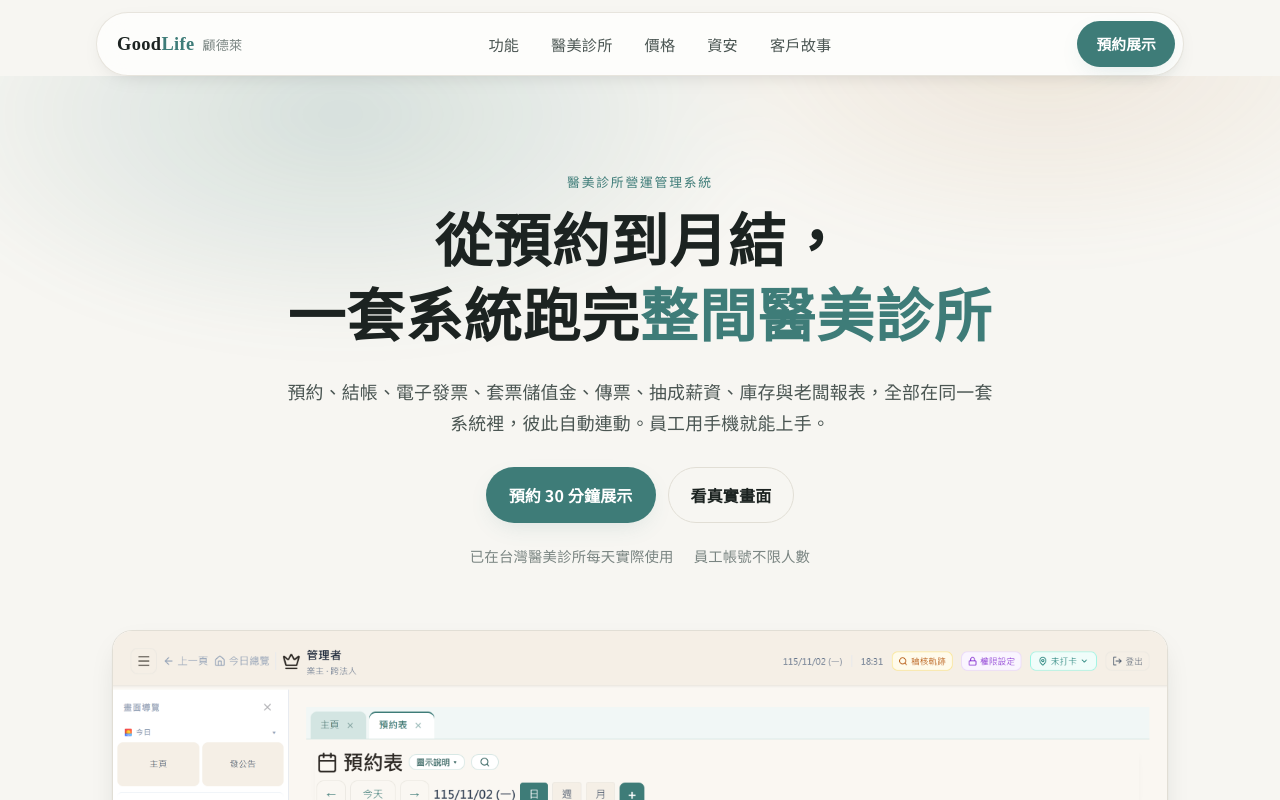
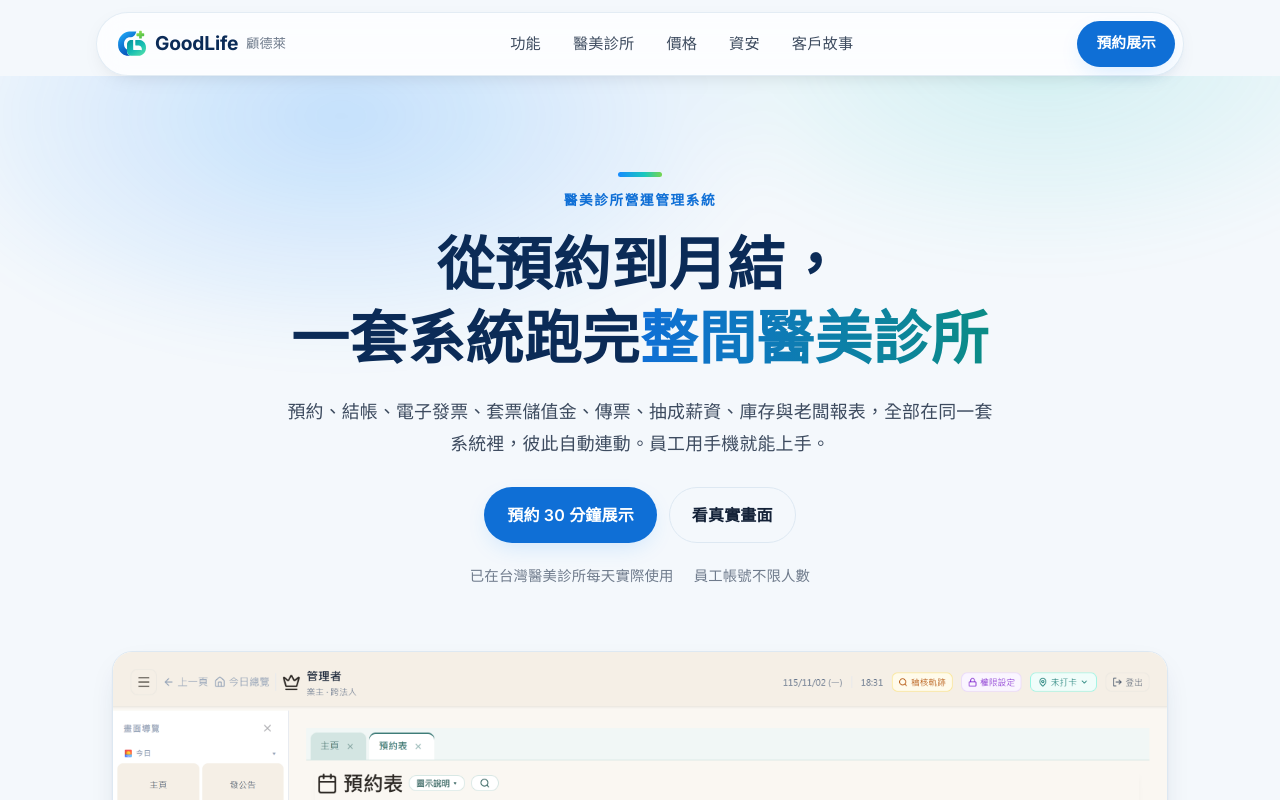
Before and after one commit to zhuoyiclinic-coder/goodlife-website, an Astro site: page / in a window 1280 px wide. Shown: the top 800 px of the page. Built offline with nearby package versions, Linux system fonts and the light colour scheme; Astro itself is replaced by a stand-in of ours.

Commit message:
官網套用 GoodLife 品牌識別 v1.0（深藍、亮藍、湖水藍、綠；圖標 Logo；思源黑體＋Inter）；公布價格與創始診所試點；拿掉尚未驗證的每日備份說法
Co-Authored-By: Claude Opus 5.5 <noreply@anthropic.com>

```diff
--- a/src/data/schema.ts
+++ b/src/data/schema.ts
@@ -32,7 +32,8 @@ export const softwareSchema = () => {
   // 金額公布後才加 offers，避免寫出不合規格的價格
   if (pricing.published) {
     s.offers = pricing.plans.filter((p) => p.price).map((p) => ({
-      '@type': 'Offer', name: p.name, price: p.price, priceCurrency: 'TWD', url: brand.url + '/pricing',
+      '@type': 'Offer', name: p.name + '方案', price: p.price, priceCurrency: 'TWD', url: brand.url + '/pricing',
+      priceSpecification: { '@type': 'UnitPriceSpecification', price: p.price, priceCurrency: 'TWD', unitCode: 'MON', valueAddedTaxIncluded: false },
     }));
   }
   return s;
--- a/src/data/site.ts
+++ b/src/data/site.ts
@@ -53,18 +53,21 @@ export const roles = [
 
 // 價格：金額由業主拍板後再把 published 改成 true，頁面才會顯示數字
 export const pricing = {
-  published: false,
+  published: true,
   unit: '每家診所每月（不依員工人數計價）',
   notes: [
     '員工帳號不限人數，櫃台、諮詢師、美容師多也不加價。',
     '每家診所使用獨立的資料庫與網址。',
     'LINE 官方帳號、電子發票加值服務的費用，由診所直接付給 LINE、藍新或綠界，我們不加價。',
-    '導入時協助設定診所資料、搬移舊資料、教育訓練。',
+    '導入費一次收，包含診所設定、舊資料搬移、教育訓練。',
+    '年繳享 9 折；月繳不綁約。',
+    '價格未含營業稅。',
   ],
+  pilot: '創始診所試點：前 5 家診所可先付費試點 60 天，導入費減半；試點後再決定是否續用。',
   plans: [
-    { name: '基本', price: null, for: '剛開業、單一診所', items: ['預約與 LINE 提醒', '報到與結帳', '電子發票與收據', '套票與儲值金', '客戶資料與照片'] },
-    { name: '營運', price: null, for: '10 人以上的醫美診所', popular: true, items: ['基本的全部功能', '會計傳票與月結', '業績、抽成、醫師費', '排班、出勤、薪資', '庫存、耗材、批號效期', '老闆報表'] },
-    { name: '集團', price: null, for: '兩個統編或多家分店', items: ['營運的全部功能', '多法人帳務與 401', '跨法人結算', '多店報表'] },
+    { name: '基本', price: 4500, setup: 19800, for: '剛開業、單一診所', items: ['預約與 LINE 提醒', '報到與結帳', '電子發票與收據', '套票與儲值金', '客戶資料與照片'] },
+    { name: '營運', price: 9800, setup: 39800, for: '10 人以上的醫美診所', popular: true, items: ['基本的全部功能', '會計傳票與月結', '業績、抽成、醫師費', '排班、出勤、薪資', '庫存、耗材、批號效期', '老闆報表'] },
+    { name: '集團', price: 16800, setup: 59800, from: true, for: '兩個統編或多家分店', items: ['營運的全部功能', '多法人帳務與 401', '跨法人結算', '多店報表', '含 1 個據點，每多 1 家分店 +NT$6,000／月'] },
   ],
 };
 
@@ -79,7 +82,7 @@ export const faqs = [
   },
   {
     q: 'GoodLife 怎麼收費？',
-    a: '依診所按月計費，不依員工人數計價，員工帳號不限人數。LINE 官方帳號與電子發票加值服務的費用由診所直接付給服務商。各方案金額公布前，可以預約展示取得報價。',
+    a: '依診所按月計費，不依員工人數計價，員工帳號不限人數。基本方案每月 NT$4,500、營運方案每月 NT$9,800、集團方案每月 NT$16,800 起（未稅），另有一次性導入費；年繳享 9 折。LINE 官方帳號與電子發票加值服務的費用由診所直接付給服務商。',
   },
   {
     q: '一間診所有兩個統編，可以分開記帳嗎？',
@@ -95,7 +98,7 @@ export const faqs = [
   },
   {
     q: '病患個資怎麼保護？',
-    a: '每家診所使用獨立的資料庫，不和其他診所混放。連線全程加密，每個角色只看得到工作需要的資料，重要操作都留下稽核紀錄，資料每日備份。詳細做法在資安與個資頁。',
+    a: '每家診所使用獨立的資料庫，不和其他診所混放。連線全程加密，每個角色只看得到工作需要的資料，重要操作都留下稽核紀錄。詳細做法在資安與個資頁。',
   },
   {
     q: '導入要多久？舊資料可以搬過來嗎？',
--- a/src/layouts/Base.astro
+++ b/src/layouts/Base.astro
@@ -21,7 +21,7 @@ const org = {
   name: brand.name,
   alternateName: [brand.nameEn, brand.nameZh, 'GoodLife', '顧德萊'],
   url: brand.url,
-  logo: brand.url + '/favicon.svg',
+  logo: brand.url + '/brand/icon.svg',
   description: brand.description,
 };
 const site = {
@@ -50,20 +50,20 @@ const schemas = [org, site, ...jsonld];
   <meta property="og:url" content={canonical} />
   <meta property="og:locale" content="zh_TW" />
   <meta name="twitter:card" content="summary_large_image" />
-  <meta name="theme-color" content="#3E7C78" />
+  <meta name="theme-color" content="#0B2B57" />
   <link rel="icon" href="/favicon.svg" type="image/svg+xml" />
   <link rel="sitemap" href="/sitemap-index.xml" />
   <link rel="alternate" type="text/plain" title="llms.txt" href="/llms.txt" />
   <link rel="preconnect" href="https://fonts.googleapis.com" />
   <link rel="preconnect" href="https://fonts.gstatic.com" crossorigin />
-  <link href="https://fonts.googleapis.com/css2?family=Noto+Sans+TC:wght@400;500;700&family=Noto+Serif+TC:wght@600&family=IBM+Plex+Mono:wght@500&display=swap" rel="stylesheet" />
+  <link href="https://fonts.googleapis.com/css2?family=Inter:wght@400;600;700&family=Noto+Sans+TC:wght@400;500;700&display=swap" rel="stylesheet" />
   <script is:inline>document.documentElement.classList.add('js');</script>
   {schemas.map((s) => <script type="application/ld+json" set:html={JSON.stringify(s)} />)}
 </head>
 <body>
   <a class="skip" href="#main">跳到主要內容</a>
   <header class="nav">
-    <a class="logo" href="/" aria-label={brand.name + ' 首頁'}><b>Good<span>Life</span></b><small>顧德萊</small></a>
+    <a class="logo" href="/" aria-label={brand.name + ' 首頁'}><img src="/brand/icon.svg" alt="" width="30" height="30" /><b>GoodLife</b><small>顧德萊</small></a>
     <nav class="nav-links" aria-label="主要導覽">
       {nav.map((n) => <a href={n.href} aria-current={path === n.href || path.startsWith(n.href + '/') ? 'page' : undefined}>{n.label}</a>)}
     </nav>
@@ -82,7 +82,7 @@ const schemas = [org, site, ...jsonld];
   <footer class="footer">
     <div class="wrap footer-grid">
       <div>
-        <a class="logo" href="/" style="display:inline-flex"><b>Good<span>Life</span></b><small>顧德萊</small></a>
+        <a class="logo" href="/" style="display:inline-flex"><img src="/brand/icon.svg" alt="" width="30" height="30" /><b>GoodLife</b><small>顧德萊</small></a>
         <p style="margin-top:10px;max-width:28em">{brand.nameZh}。給台灣自費醫美診所的雲端營運系統。</p>
       </div>
       <div>
--- a/src/pages/index.astro
+++ b/src/pages/index.astro
@@ -150,7 +150,7 @@ const pains = [
         <div class="card reveal"><h3>獨立資料庫</h3><p>每家診所一套自己的資料庫，不和其他診所混放。</p></div>
         <div class="card reveal"><h3>角色權限</h3><p>每個角色能用哪些功能，可以逐項設定。</p></div>
         <div class="card reveal"><h3>稽核紀錄</h3><p>退費、改價、改金額等重要操作，都留下是誰在何時做的。</p></div>
-        <div class="card reveal"><h3>每日備份</h3><p>資料每天自動備份，連線全程加密。</p></div>
+        <div class="card reveal"><h3>加密連線</h3><p>瀏覽器到系統全程 HTTPS 加密，資料庫儲存也加密。</p></div>
       </div>
       <p style="margin-top:24px"><a href="/security">看資安做法 →</a></p>
     </div>
@@ -184,12 +184,13 @@ const pains = [
 
 <style>
   .hero { position: relative; padding: 96px 0 40px; overflow: hidden; }
-  .glow { position: absolute; inset: -30% -10% auto; height: 120%; background: radial-gradient(40% 50% at 30% 30%, var(--brand-glow), transparent 70%), radial-gradient(35% 45% at 75% 20%, rgba(192, 138, 78, .14), transparent 70%); filter: blur(20px); animation: drift 22s ease-in-out infinite alternate; pointer-events: none; }
+  .glow { position: absolute; inset: -30% -10% auto; height: 120%; background: radial-gradient(40% 50% at 30% 30%, var(--brand-glow), transparent 70%), radial-gradient(35% 45% at 75% 20%, rgba(25, 199, 190, .16), transparent 70%); filter: blur(20px); animation: drift 22s ease-in-out infinite alternate; pointer-events: none; }
   @keyframes drift { to { transform: translate3d(4%, 6%, 0) scale(1.08); } }
   .hero-inner { position: relative; text-align: center; }
+  .hero-inner .eyebrow::before { margin: 0 auto 12px; }
   .hero-title { max-width: 16em; margin: 0 auto 20px; }
   .hero-title .line { display: block; }
-  .hero-title em { font-style: normal; color: var(--brand); }
+  .hero-title em { font-style: normal; color: var(--brand); background: linear-gradient(90deg, var(--brand), var(--teal-ink)); -webkit-background-clip: text; background-clip: text; -webkit-text-fill-color: transparent; }
   .hero-lead { margin: 0 auto 28px; }
   .hero-cta { justify-content: center; }
   .hero-note { margin-top: 20px; font-size: .9rem; display: flex; flex-wrap: wrap; justify-content: center; gap: 4px 20px; }
@@ -216,7 +217,8 @@ const pains = [
   .flow-steps { list-style: none; margin: 0; padding: 0; display: grid; gap: 14px; }
   .step { display: flex; gap: 16px; align-items: flex-start; padding: 22px; border-radius: var(--radius); background: var(--surface); border: 1px solid var(--line); opacity: .45; transform: scale(.98); transition: opacity .5s, transform .5s, border-color .5s, box-shadow .5s; }
   .step.lit { opacity: 1; transform: none; border-color: var(--brand); box-shadow: 0 10px 30px -14px var(--brand-glow); }
-  .step .num { color: var(--brand); font-size: .9rem; padding-top: 3px; }
+  .step .num { color: var(--brand); font-size: .9rem; font-weight: 700; padding-top: 3px; }
+  .step.lit .num { color: var(--teal-ink); }
   .step h3 { margin-bottom: 4px; }
   .step p { margin: 0; color: var(--ink-2); font-size: .97rem; }
   @media (min-width: 900px) { .flow-steps { padding: 18vh 0 12vh; gap: 10vh; } }
@@ -231,7 +233,7 @@ const pains = [
   .proof { display: grid; gap: 32px; align-items: center; }
   @media (min-width: 900px) { .proof { grid-template-columns: 3fr 2fr; } }
   .quote { margin: 0; padding: 32px; border-radius: var(--radius); background: var(--surface); border: 1px solid var(--line); }
-  .quote p { font-family: var(--serif); font-size: 1.35rem; line-height: 1.6; color: var(--ink); }
+  .quote p { font-size: 1.3rem; font-weight: 700; line-height: 1.6; color: var(--heading); }
 
   .price-teaser { display: flex; flex-wrap: wrap; gap: 24px; align-items: center; justify-content: space-between; padding: 40px; border-radius: 28px; border: 1px solid var(--line); background: var(--surface); }
   .price-teaser h2 { margin-bottom: .3em; }
--- a/src/pages/llms-full.txt.ts
+++ b/src/pages/llms-full.txt.ts
@@ -30,7 +30,8 @@ ${roles.map((r) => `- ${r.title}：${r.body}`).join('\n')}
 
 - ${pricing.unit}
 ${pricing.notes.map((n) => `- ${n}`).join('\n')}
-${pricing.plans.map((p) => `- ${p.name}方案（${p.for}）：${p.price ? 'NT$ ' + p.price + '／月' : '金額即將公布'}；包含 ${p.items.join('、')}`).join('\n')}
+- ${pricing.pilot}
+${pricing.plans.map((p) => `- ${p.name}方案（${p.for}）：${pricing.published && p.price ? '月費 NT$ ' + p.price.toLocaleString('en-US') + (p.from ? ' 起' : '') + '（未稅），導入費 NT$ ' + (p.setup || 0).toLocaleString('en-US') + (p.from ? ' 起' : '') : '金額即將公布'}；包含 ${p.items.join('、')}`).join('\n')}
 
 ## 資安與個資
 
@@ -38,7 +39,6 @@ ${pricing.plans.map((p) => `- ${p.name}方案（${p.for}）：${p.price ? 'NT$ '
 - 連線全程 HTTPS 加密，資料庫儲存加密
 - 角色權限可逐項設定，資料庫層級檢查存取權
 - 退費、改價、改金額、作廢等重要操作留下稽核紀錄
-- 資料每日自動備份
 
 ## 客戶故事
 
--- a/src/pages/pricing.md.ts
+++ b/src/pages/pricing.md.ts
@@ -11,13 +11,15 @@ export const GET: APIRoute = () => {
 ${pricing.published ? '' : '- 狀態：各方案金額即將公布，現在可預約展示取得報價：' + brand.url + '/demo\n'}
 ${pricing.plans.map((p) => `## ${p.name}${p.popular ? '（推薦）' : ''}
 
-- 價格：${p.price ? 'NT$ ' + p.price + '／月' : '即將公布'}
+- 月費：${pricing.published && p.price ? 'NT$ ' + p.price.toLocaleString('en-US') + (p.from ? ' 起' : '') + '／月（未稅）' : '即將公布'}
+- 導入費：${pricing.published && p.setup ? 'NT$ ' + p.setup.toLocaleString('en-US') + (p.from ? ' 起' : '') + '（一次）' : '依資料量報價'}
 - 適合：${p.for}
 - 包含：${p.items.join('、')}`).join('\n\n')}
 
 ## 其他費用
 
-- 導入與資料搬家：一次性，依舊資料數量與格式報價
+- 導入與資料搬家：一次性，金額見各方案；舊資料特別多或格式特殊另外報價
+- ${pricing.pilot}
 - LINE 官方帳號：診所自行向 LINE 申辦付費
 - 電子發票加值服務：診所自行向藍新或綠界申辦付費
 
--- a/src/pages/security.astro
+++ b/src/pages/security.astro
@@ -6,7 +6,7 @@ import { brand, faqs } from '../data/site';
 import { faqSchema, breadcrumb } from '../data/schema';
 
 const title = '資安與個資保護';
-const description = 'GoodLife 顧德萊怎麼保護病患個資：每家診所獨立資料庫、連線加密、角色權限逐項設定、重要操作留稽核紀錄、每日自動備份。';
+const description = 'GoodLife 顧德萊怎麼保護病患個資：每家診所獨立資料庫、連線加密、角色權限逐項設定、重要操作留稽核紀錄。';
 const pageFaqs = faqs.filter((f) => /個資/.test(f.q));
 const items = [
   { t: '每家診所獨立資料庫', d: '每家診所使用自己的資料庫與網址，資料不和其他診所放在一起，也不會因為別家的問題受影響。' },
@@ -14,7 +14,6 @@ const items = [
   { t: '角色權限逐項設定', d: '老闆、店長、醫師、護理師、諮詢師、美容師、櫃台、會計各有權限。每個功能哪些角色能用，可以在權限表逐項打開或關掉。' },
   { t: '資料庫層級的存取控制', d: '權限不只是畫面上把按鈕藏起來。資料庫本身會檢查登入者的角色，不該看到的資料直接讀不到。' },
   { t: '重要操作留稽核紀錄', d: '退費、改價、改金額、作廢等操作，都記下是誰、什麼時間、改了什麼，紀錄只能新增、不能修改。' },
-  { t: '每日自動備份', d: '資料每天自動備份，發生意外時可以還原。' },
 ];
 ---
 <Base title={title} description={description} jsonld={[faqSchema(pageFaqs), breadcrumb([{ name: title, path: '/security' }])]}>
@@ -23,7 +22,7 @@ const items = [
       <div class="eyebrow">資安與個資</div>
       <h1>病患資料，只屬於你的診所</h1>
       <p class="updated">更新：{brand.updated}</p>
-      <p class="answer">GoodLife 顧德萊讓每家診所使用<strong>獨立的資料庫</strong>，連線全程加密，每個角色只能存取工作需要的資料，重要操作都留下無法修改的稽核紀錄，資料每天自動備份。</p>
+      <p class="answer">GoodLife 顧德萊讓每家診所使用<strong>獨立的資料庫</strong>，連線全程加密，每個角色只能存取工作需要的資料，重要操作都留下無法修改的稽核紀錄。</p>
     </div>
   </header>
   <section class="section tight">
--- a/src/styles/global.css
+++ b/src/styles/global.css
@@ -1,37 +1,34 @@
-/* GoodLife 顧德萊 設計 token：青瓷綠（和示範診所的主色一致） */
+/* GoodLife 顧德萊 設計 token：依品牌識別規範 v1.0（深藍 #0B2B57、亮藍 #168BFF、湖水藍 #19C7BE、關懷綠 #76D54E）
+   按鈕與文字用加深的藍 #0F6FD6，白字對比才夠；湖水藍、綠只當點綴，不放白底文字 */
 :root {
-  --bg: #F7F6F2;
-  --bg-2: #EFEDE6;
-  --surface: #FFFFFF;
-  --ink: #1C2321;
-  --ink-2: #4A5552;
-  --ink-3: #7A8582;
-  --line: #E1DED5;
-  --brand: #3E7C78;
-  --brand-deep: #2E5E5B;
-  --brand-soft: #E6F0EE;
-  --brand-glow: rgba(62, 124, 120, .18);
-  --accent: #C08A4E;
-  --radius: 18px;
-  --radius-sm: 12px;
-  --shadow: 0 1px 2px rgba(28, 35, 33, .05), 0 12px 32px -12px rgba(28, 35, 33, .18);
-  --serif: 'Noto Serif TC', 'Songti TC', serif;
-  --sans: 'Noto Sans TC', -apple-system, 'PingFang TC', 'Microsoft JhengHei', sans-serif;
-  --mono: 'IBM Plex Mono', ui-monospace, monospace;
+  --bg: #F4F8FC; --bg-2: #EAF2FA; --surface: #FFFFFF;
+  --ink: #142238; --ink-2: #3D4B5F; --ink-3: #6F7B8C; --heading: #0B2B57;
+  --line: #DDE8F2;
+  --brand: #0F6FD6; --brand-deep: #0B57B0; --brand-soft: #E9F4FF; --brand-glow: rgba(22, 139, 255, .22);
+  --teal: #19C7BE; --teal-ink: #0B8C86; --teal-soft: #E4F9F7; --green: #76D54E;
+  --shadow: 0 1px 2px rgba(11, 43, 87, .05), 0 12px 32px -12px rgba(11, 43, 87, .18);
+  --grad: linear-gradient(90deg, #168BFF, #19C7BE 60%, #76D54E);
+  --radius: 16px;
+  --radius-sm: 10px;
+  --serif: 'Inter', 'Noto Sans TC', -apple-system, 'PingFang TC', 'Microsoft JhengHei', sans-serif;
+  --sans: 'Inter', 'Noto Sans TC', -apple-system, 'PingFang TC', 'Microsoft JhengHei', sans-serif;
+  --mono: 'Inter', ui-monospace, monospace;
   --wrap: 1120px;
   color-scheme: light;
 }
 @media (prefers-color-scheme: dark) {
   :root:not([data-theme="light"]) {
-    --bg: #111615; --bg-2: #171D1C; --surface: #1B2221; --ink: #ECEFEE; --ink-2: #B8C2BF; --ink-3: #85918E;
-    --line: #2A3331; --brand: #7FBDB7; --brand-deep: #9BCFCA; --brand-soft: #1E2D2B; --brand-glow: rgba(127, 189, 183, .16);
+    --bg: #08142A; --bg-2: #0C1B34; --surface: #10223F; --ink: #E6EDF7; --ink-2: #B4C1D4; --ink-3: #8593A8; --heading: #F2F6FC;
+    --line: #1E3354; --brand: #5AAEFF; --brand-deep: #8CC6FF; --brand-soft: #132C50; --brand-glow: rgba(90, 174, 255, .2);
+    --teal: #3FD8CF; --teal-ink: #5FE0D8; --teal-soft: #0F2E3A;
     --shadow: 0 1px 2px rgba(0,0,0,.3), 0 12px 32px -12px rgba(0,0,0,.6); color-scheme: dark;
   }
 }
 :root[data-theme="dark"] {
-  --bg: #111615; --bg-2: #171D1C; --surface: #1B2221; --ink: #ECEFEE; --ink-2: #B8C2BF; --ink-3: #85918E;
-  --line: #2A3331; --brand: #7FBDB7; --brand-deep: #9BCFCA; --brand-soft: #1E2D2B; --brand-glow: rgba(127, 189, 183, .16);
-  --shadow: 0 1px 2px rgba(0,0,0,.3), 0 12px 32px -12px rgba(0,0,0,.6); color-scheme: dark;
+  --bg: #08142A; --bg-2: #0C1B34; --surface: #10223F; --ink: #E6EDF7; --ink-2: #B4C1D4; --ink-3: #8593A8; --heading: #F2F6FC;
+    --line: #1E3354; --brand: #5AAEFF; --brand-deep: #8CC6FF; --brand-soft: #132C50; --brand-glow: rgba(90, 174, 255, .2);
+    --teal: #3FD8CF; --teal-ink: #5FE0D8; --teal-soft: #0F2E3A;
+    --shadow: 0 1px 2px rgba(0,0,0,.3), 0 12px 32px -12px rgba(0,0,0,.6); color-scheme: dark;
 }
 
 *, *::before, *::after { box-sizing: border-box; }
@@ -40,7 +37,7 @@ body { margin: 0; background: var(--bg); color: var(--ink); font-family: var(--s
 img { max-width: 100%; height: auto; display: block; }
 a { color: var(--brand-deep); text-underline-offset: 3px; }
 h1, h2, h3 { line-height: 1.3; margin: 0 0 .5em; letter-spacing: .02em; }
-h1, h2 { font-family: var(--serif); font-weight: 600; }
+h1, h2 { font-family: var(--serif); font-weight: 700; color: var(--heading); letter-spacing: .01em; }
 h1 { font-size: clamp(1.75rem, 5.2vw, 3.6rem); }
 h2 { font-size: clamp(1.6rem, 3.4vw, 2.4rem); }
 h3 { font-size: 1.15rem; font-weight: 600; }
@@ -50,7 +47,9 @@ p { margin: 0 0 1em; }
 .section { padding: 88px 0; }
 .section.tight { padding: 56px 0; }
 .section.alt { background: var(--bg-2); }
-.eyebrow { font-family: var(--mono); font-size: .8rem; letter-spacing: .14em; text-transform: uppercase; color: var(--brand); margin-bottom: 12px; }
+.eyebrow { font-size: .85rem; font-weight: 700; letter-spacing: .12em; color: var(--brand); margin-bottom: 14px; }
+.eyebrow::before { content: ''; display: block; width: 44px; height: 5px; border-radius: 99px; background: var(--grad); margin-bottom: 12px; }
+.center .eyebrow::before, .center.eyebrow::before { margin-left: auto; margin-right: auto; }
 .lead { font-size: 1.12rem; color: var(--ink-2); max-width: 40em; }
 .muted { color: var(--ink-3); }
 .center { text-align: center; }
@@ -59,8 +58,8 @@ p { margin: 0 0 1em; }
 /* 按鈕 */
 .btn { display: inline-flex; align-items: center; gap: 8px; padding: 13px 22px; border-radius: 999px; font-weight: 600; font-size: 1rem; text-decoration: none; border: 1px solid transparent; cursor: pointer; transition: transform .2s, box-shadow .2s, background .2s; font-family: inherit; }
 .btn-primary { background: var(--brand); color: #fff; box-shadow: 0 8px 24px -8px var(--brand-glow); }
-:root[data-theme="dark"] .btn-primary { color: #0F1514; }
-@media (prefers-color-scheme: dark) { :root:not([data-theme="light"]) .btn-primary { color: #0F1514; } }
+:root[data-theme="dark"] .btn-primary { color: #08142A; }
+@media (prefers-color-scheme: dark) { :root:not([data-theme="light"]) .btn-primary { color: #08142A; } }
 .btn-primary:hover { transform: translateY(-1px); box-shadow: 0 12px 28px -8px var(--brand-glow); }
 .btn-ghost { background: transparent; color: var(--ink); border-color: var(--line); }
 .btn-ghost:hover { border-color: var(--brand); color: var(--brand-deep); }
@@ -78,8 +77,9 @@ p { margin: 0 0 1em; }
 /* 頁首導覽：毛玻璃膠囊 */
 .nav { position: sticky; top: 12px; z-index: 50; margin: 12px auto 0; max-width: calc(var(--wrap) - 32px); width: calc(100% - 24px); display: flex; align-items: center; justify-content: space-between; gap: 12px; padding: 8px 8px 8px 20px; border-radius: 999px; background: color-mix(in srgb, var(--surface) 72%, transparent); border: 1px solid color-mix(in srgb, var(--line) 80%, transparent); backdrop-filter: saturate(1.4) blur(14px); -webkit-backdrop-filter: saturate(1.4) blur(14px); box-shadow: 0 6px 24px -14px rgba(0,0,0,.25); }
 .logo { display: flex; align-items: baseline; gap: 8px; text-decoration: none; color: var(--ink); font-weight: 700; white-space: nowrap; }
-.logo b { font-family: var(--serif); font-size: 1.15rem; letter-spacing: .02em; }
-.logo b span { color: var(--brand); }
+.logo { align-items: center; }
+.logo img { width: 30px; height: 30px; }
+.logo b { font-size: 1.2rem; letter-spacing: -.01em; color: var(--heading); }
 .logo small { font-size: .82rem; color: var(--ink-3); font-weight: 500; }
 .nav-links { display: none; gap: 4px; }
 .nav-links a { padding: 8px 14px; border-radius: 999px; text-decoration: none; color: var(--ink-2); font-size: .95rem; }
```
Also changed, not shown: src/pages/pricing.astro (+6 -3 lines), docs/screenshots/01-首頁主視覺.png, docs/screenshots/02-系統畫面放平.png, docs/screenshots/03-錢怎麼流.png, docs/screenshots/04-八種角色.png, docs/screenshots/05-價格頁.png, docs/screenshots/06-琢藝客戶故事.png, docs/screenshots/07-手機首頁.png, docs/screenshots/08-手機預約表單.png, public/brand/icon-mono.svg (added), public/brand/icon.svg (added), public/favicon.svg.
